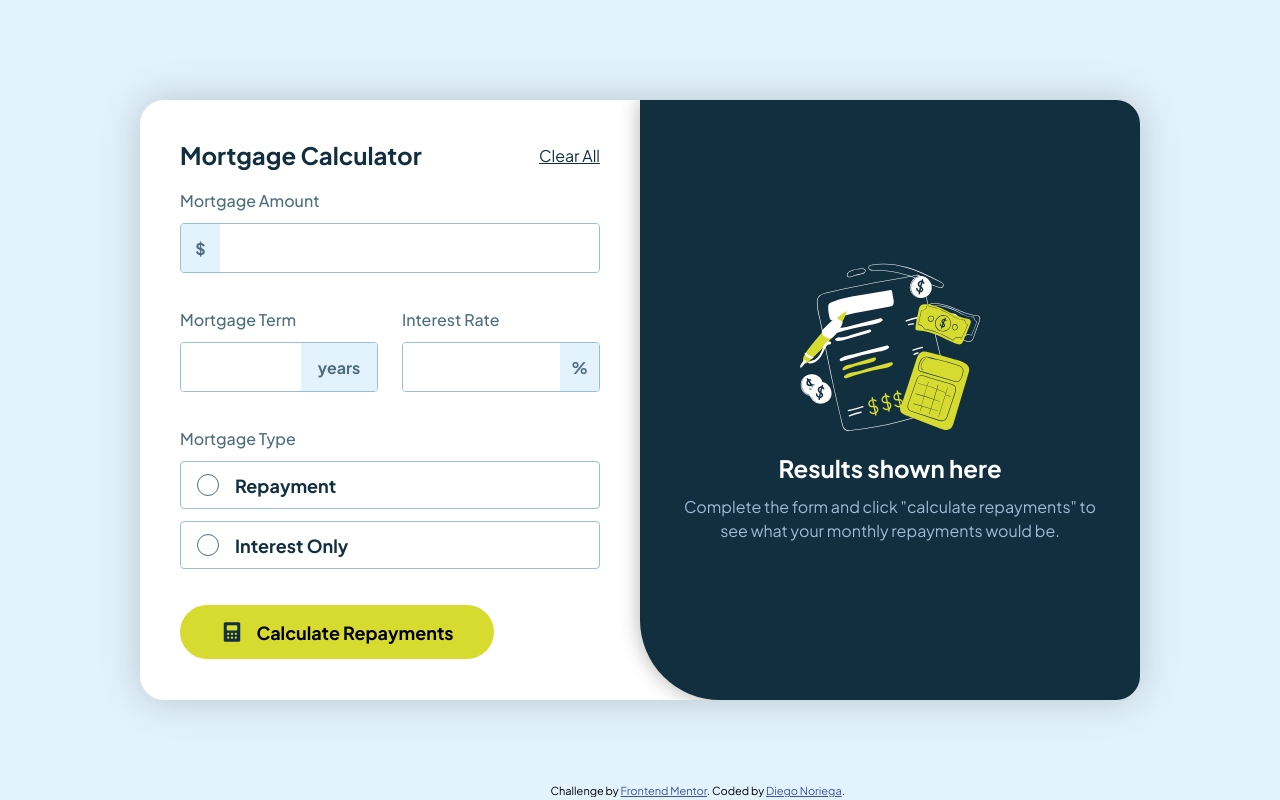
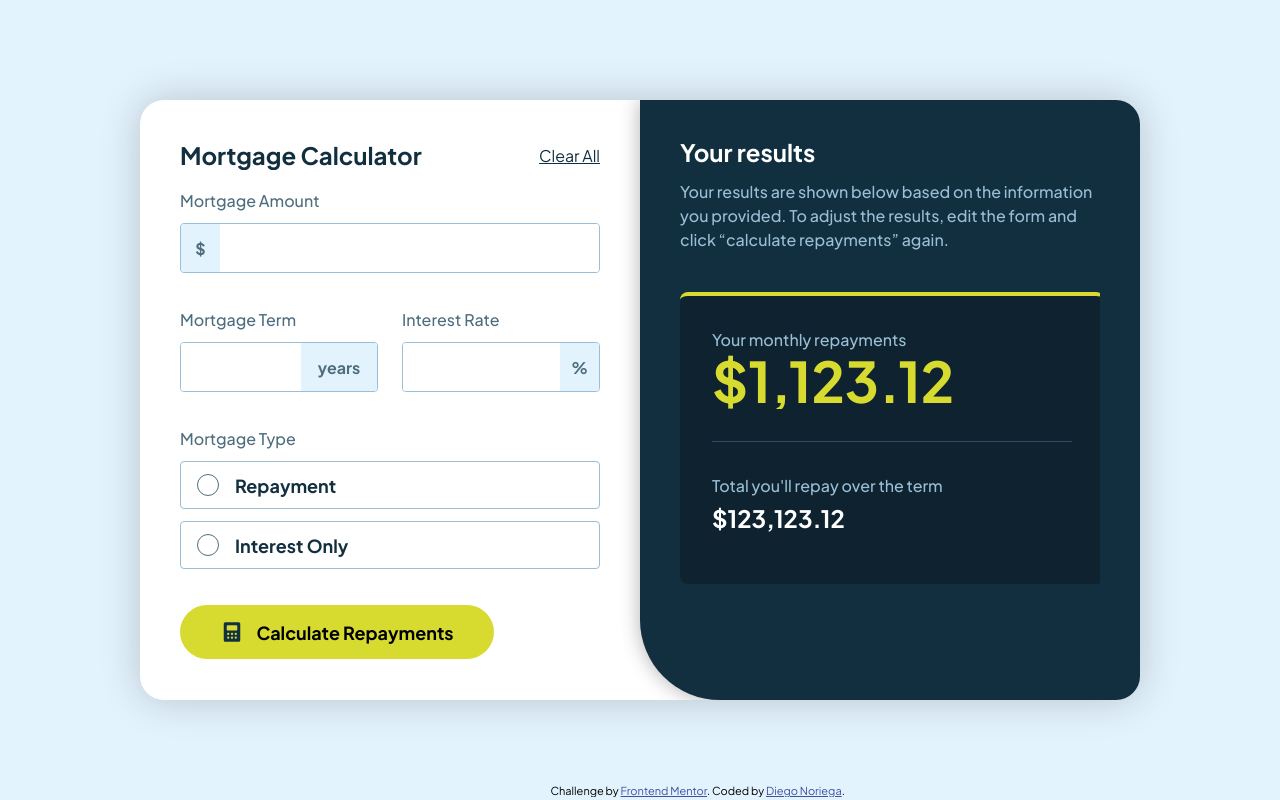
Before and after one commit to Dnori96/mortgage-calculator, a plain HTML site: page index.html in a window 1280 px wide. Drawn offline with Linux system fonts and the light colour scheme.

Commit message:
Style for the active result box

```diff
--- a/index.html
+++ b/index.html
@@ -53,12 +53,12 @@
         <div class="result-num">
           <div class="big-box">
             <h5 class="big-num-label">Your monthly repayments</h5>
-            <span class="big-num">123123</span>
+            <span class="big-num">$1,123.12</span>
           </div>
           <span class="divider"></span>
           <div class="small-box">
             <h5 class="small-num-label">Total you'll repay over the term</h5>
-            <span class="small-num">123123</span>
+            <span class="small-num">$123,123.12</span>
           </div>
         </div>
       </div>
--- a/style.css
+++ b/style.css
@@ -267,18 +267,24 @@ button img{
     height: 24px;
     width: 24px;
 }
+
+    /*Results Section*/
 .results-section{
     background: var(--Slate-900);
-    display: flex;
-    justify-content: center;
-    align-items: center;
-    text-align: center;
     height: 100%;
     width: 50%;
     padding: 40px;
     border-radius: 0 0 0 80px;
     line-height: 24px;
     box-shadow: 0 0 20px rgba(0, 0, 0, 0.308);
+}
+/* Empty Not Active */
+.results-defult{
+    justify-content: center;
+    align-items: center;
+    text-align: center;
+    flex-direction: column;
+    height: 100%;
 }
 .result-title-empty{
     color: var(--White);
@@ -294,8 +300,67 @@ button img{
     width: 192px;
 }
 
+/* Changes in JS */
+.results-defult{
+    display: none;  /*WHEN USING CHANGE TO FLEX*/
+}
 .results-active{
-    display: none;
+    display: flex;  /*WHEN USING CHANGE TO FLEX*/
+}
+
+/* Active Completed Results */
+.results-active{
+    flex-direction: column;
+}
+.results-title-active{
+    color: var(--White);
+    font-size: 24px;
+    margin-bottom: 16px;
+    font-weight: var(--font-700);
+}
+.result-text-active{
+    color: var(--Slate-300);
+    font-size: var(--font-def-size);
+    margin-bottom: 40px;
+    font-weight: var(--font-500);
+}
+.result-num{
+    display: flex;
+    flex-direction: column;
+    height: 292px;
+    width: 424px;
+    padding: 32px;
+    border-radius: 8px;
+    border-top: 4px solid var(--Lime);
+    background: rgba(0, 0, 0, 0.25);
+}
+.big-num-label{
+    color: var(--Slate-300);
+    font-size: var(--font-def-size);
+    font-weight: var(--font-500);
+    margin-bottom: 16px;
+}
+.big-num{
+    color: var(--Lime);
+    font-size: 56px;
+    font-weight: var(--font-700);
+}
+.divider{
+    height: 1px;
+    width: 100%;
+    background: rgba(154, 190, 213, 0.25);
+    margin: 32px 0;
+}
+.small-num-label{
+    color: var(--Slate-300);
+    font-size: var(--font-def-size);
+    font-weight: var(--font-500);
+    margin-bottom: 8px;
+}
+.small-num{
+    color: var(--White);
+    font-size: 24px;
+    font-weight: var(--font-700);
 }
 
     /* Footer */
```
